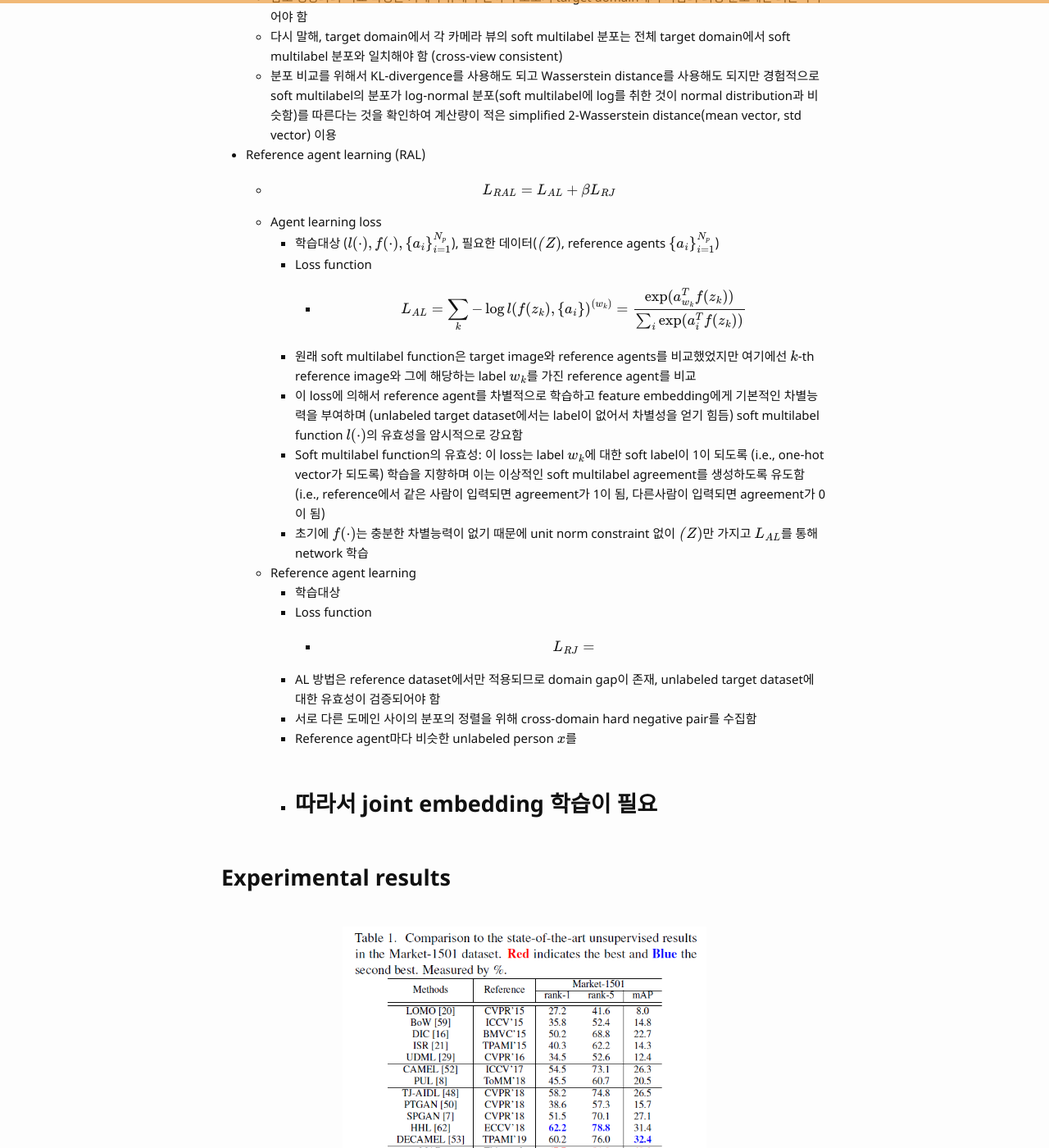
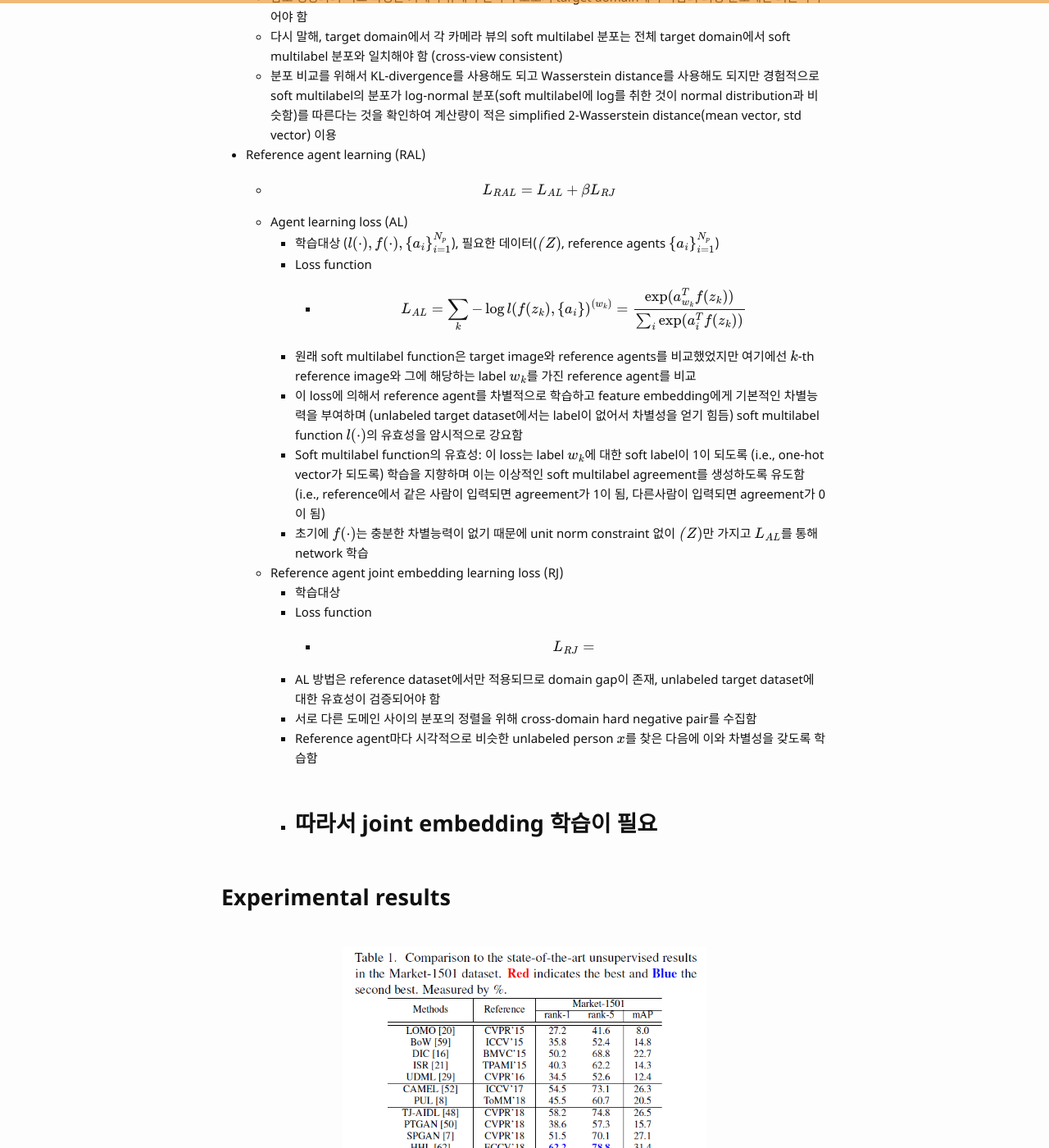
Before and after one commit to bismex/bismex.github.io, a Jekyll site: the page built from _posts/2019-07-03-MAR.md, in a window 1280 px wide and 1400 px high, scrolled down 4583 px. Shown: the whole window at 82% size. Built offline with Jekyll 4.4.1, drawn with Linux system fonts in a browser that asks for light colours; formulas are drawn with MathJax 3.

Commit message:
Update 2019-07-03-MAR.md

```diff
--- a/_posts/2019-07-03-MAR.md
+++ b/_posts/2019-07-03-MAR.md
@@ -116,7 +116,7 @@ tags: CV re-id unsupervised
   - 분포 비교를 위해서 KL-divergence를 사용해도 되고 Wasserstein distance를 사용해도 되지만 경험적으로 soft multilabel의 분포가 log-normal 분포(soft multilabel에 log를 취한 것이 normal distribution과 비슷함)를 따른다는 것을 확인하여 계산량이 적은 simplified 2-Wasserstein distance(mean vector, std vector) 이용
 - Reference agent learning (RAL)
   - $$L_{RAL} = L_{AL} + \beta L_{RJ}$$
-  - Agent learning loss
+  - Agent learning loss (AL)
     - 학습대상 ($$l(\cdot), f(\cdot), \left \{ a_i \right \}^{N_p}_{i=1}$$), 필요한 데이터($$\mathcal(Z)$$, reference agents $$\left \{ a_i \right \}^{N_p}_{i=1}$$)
     - Loss function
       - $$L_{AL} = \sum_k -\log l(f(z_k), \left \{ a_i \right \})^{(w_k)} = \frac{\exp (a_{w_k}^T f(z_k))}{\sum_i \exp (a_i^T f(z_k))}$$
@@ -124,13 +124,13 @@ tags: CV re-id unsupervised
     - 이 loss에 의해서 reference agent를 차별적으로 학습하고 feature embedding에게 기본적인 차별능력을 부여하며 (unlabeled target dataset에서는 label이 없어서 차별성을 얻기 힘듬) soft multilabel function $$l(\cdot)$$의 유효성을 암시적으로 강요함
     - Soft multilabel function의 유효성: 이 loss는 label $$w_k$$에 대한 soft label이 1이 되도록 (i.e., one-hot vector가 되도록) 학습을 지향하며 이는 이상적인 soft multilabel agreement를 생성하도록 유도함 (i.e., reference에서 같은 사람이 입력되면 agreement가 1이 됨, 다른사람이 입력되면 agreement가 0이 됨)
     - 초기에 $$f(\cdot)$$는 충분한 차별능력이 없기 때문에 unit norm constraint 없이 $$\mathcal(Z)$$만 가지고 $$L_{AL}$$를 통해 network 학습
-  - Reference agent learning
+  - Reference agent joint embedding learning loss (RJ)
     - 학습대상
     - Loss function
       - $$L_{RJ} = $$
     - AL 방법은 reference dataset에서만 적용되므로 domain gap이 존재, unlabeled target dataset에 대한 유효성이 검증되어야 함
     - 서로 다른 도메인 사이의 분포의 정렬을 위해 cross-domain hard negative pair를 수집함
-    - Reference agent마다 비슷한 unlabeled person $$x$$를
+    - Reference agent마다 시각적으로 비슷한 unlabeled person $$x$$를 찾은 다음에 이와 차별성을 갖도록 학습함
     - 따라서 joint embedding 학습이 필요
 ---
 
```
